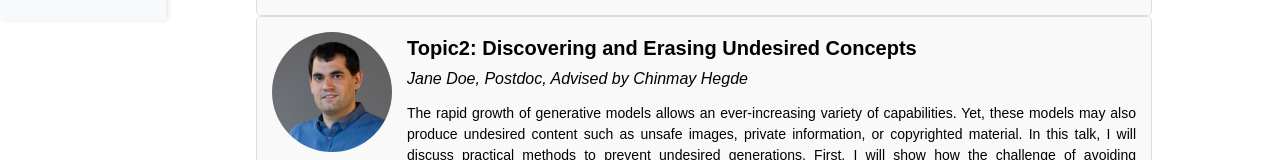
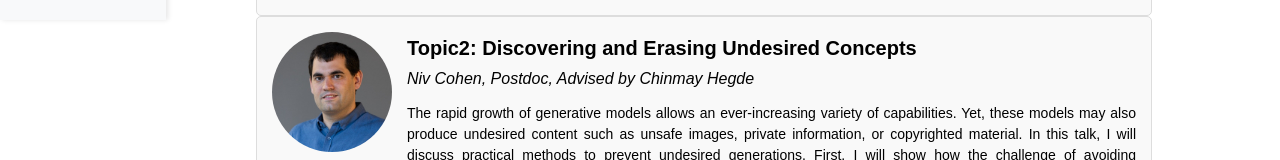
Before and after one commit to VIDAseminar/VIDAseminar.github.io, a React (Create React App) app: page / in a window 1280 px wide. Shown: the part 780-940 px from the top of the page. Built offline with nearby package versions, Linux system fonts and the light colour scheme.

Commit message:
:bug: fix speaker2

```diff
--- a/src/components/data.js
+++ b/src/components/data.js
@@ -18,7 +18,7 @@ export const talkDetails = {
     "Originally developed in game theory, Shapley values are now widely used in explainable machine learning to attribute model predictions to individual input features. However, calculating Shapley values exactly can be computationally demanding, requiring an exponential number of model evaluations in the number of features. To make this process more efficient, approximation algorithms are commonly used. One of the most popular is the Kernel SHAP algorithm, known for being model-agnostic and highly effective in practice. However, Kernel SHAP lacks strong, non-asymptotic guarantees on computational complexity. To address this, we introduce Leverage SHAP, a streamlined version of Kernel SHAP that provides provably accurate Shapley value estimates with nearly linear model evaluations. Our method leverages a connection between Shapley value estimation and agnostic active learning, utilizing leverage score sampling—a powerful technique in regression. Alongside its theoretical guarantees, Leverage SHAP consistently surpasses the performance of even the optimized Kernel SHAP implementation in the widely-used SHAP library [Lundberg & Lee, 2017].",
 
   title2: "Topic2: Discovering and Erasing Undesired Concepts",
-  researcher2: "Jane Doe, Postdoc, Advised by Chinmay Hegde",
+  researcher2: "Niv Cohen, Postdoc, Advised by Chinmay Hegde",
   image2: "./images/Niv.png",
   abstract2:
     "The rapid growth of generative models allows an ever-increasing variety of capabilities. Yet, these models may also produce undesired content such as unsafe images, private information, or copyrighted material. In this talk, I will discuss practical methods to prevent undesired generations. First, I will show how the challenge of avoiding undesired generations manifested itself in a simple Capture-the-Flag LLM setting, where even our top defense strategy was breached. Next, I will demonstrate a similar vulnerability in state-of-the-art concept erasure methods for Text-to-Image models. Finally, I will demonstrate how Task Vectors can help mitigate these vulnerabilities.",
```
